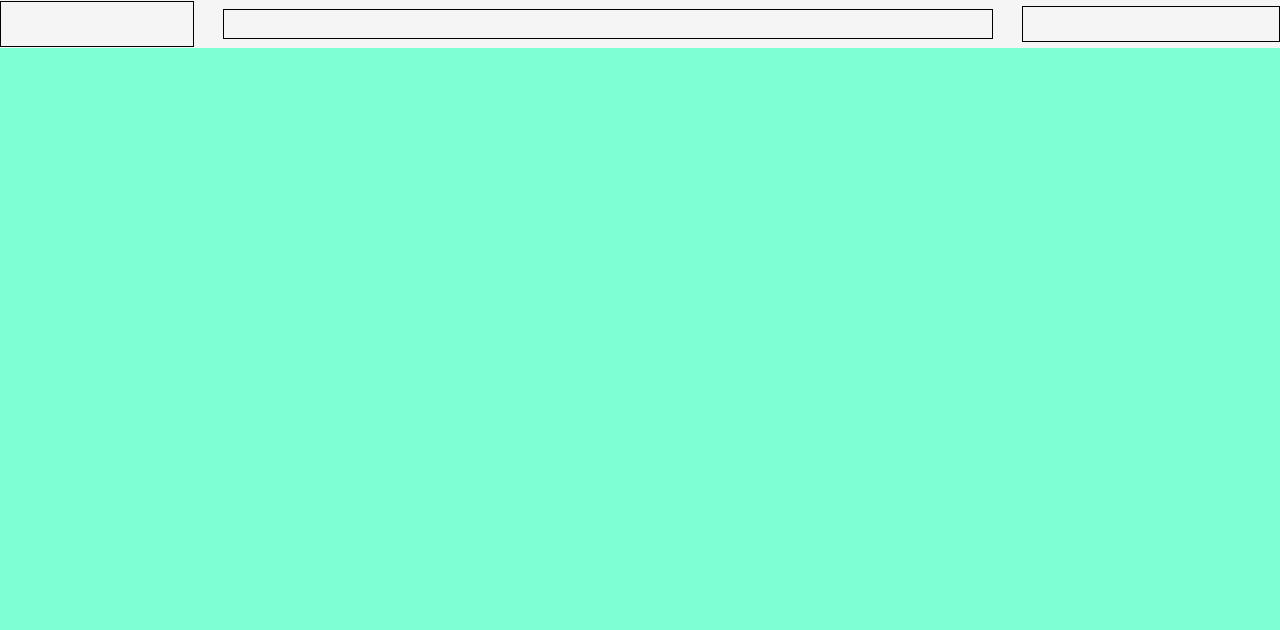
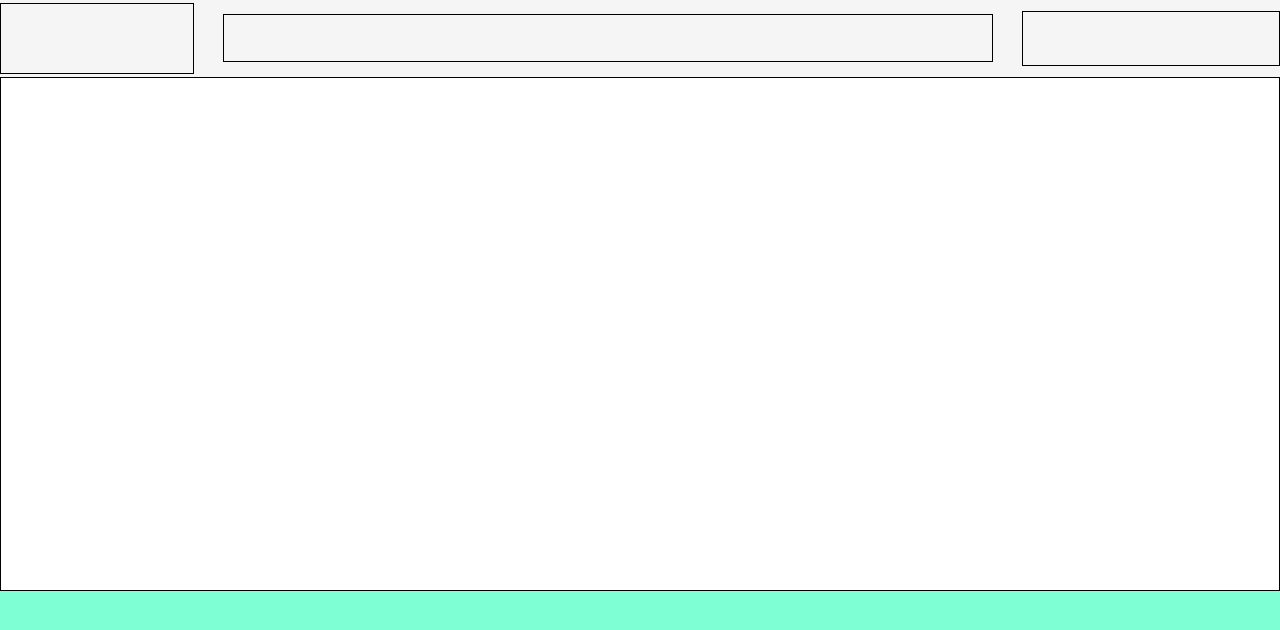
Before and after one commit to MokuaEnock/Professional-website, a plain HTML site: page web/web.html in a window 1280 px wide. Drawn offline with Linux system fonts and the light colour scheme.

Commit message:
create section 2

```diff
--- a/web/assets/styles/styles.css
+++ b/web/assets/styles/styles.css
@@ -9,7 +9,7 @@ body {
 /* header */
 header {
   width: 100%;
-  height: 3em;
+  height: 6vw;
   background-color: whitesmoke;
   display: flex;
   flex-direction: row;
@@ -26,7 +26,7 @@ header {
   align-items: center;
 }
 
-#h_info{
+#h_info {
   width: 60%;
   height: 60%;
   border: thin solid;
@@ -36,7 +36,7 @@ header {
   align-items: center;
 }
 
-#h_logs{
+#h_logs {
   width: 20%;
   height: 70%;
   border: solid thin;
@@ -45,3 +45,10 @@ header {
   justify-content: space-evenly;
   align-items: center;
 }
+
+/* section 1 - projects */
+#section1{
+  border: thin solid;
+  height: 40vw;
+  background-color: white;
+}
--- a/web/web.html
+++ b/web/web.html
@@ -16,6 +16,11 @@
         <div id="h_logs"></div>
 
     </header>
+
+    <!-- section1 -->
+    <section id="section1">
+
+    </section>
 </body>
 
 </html>
```
